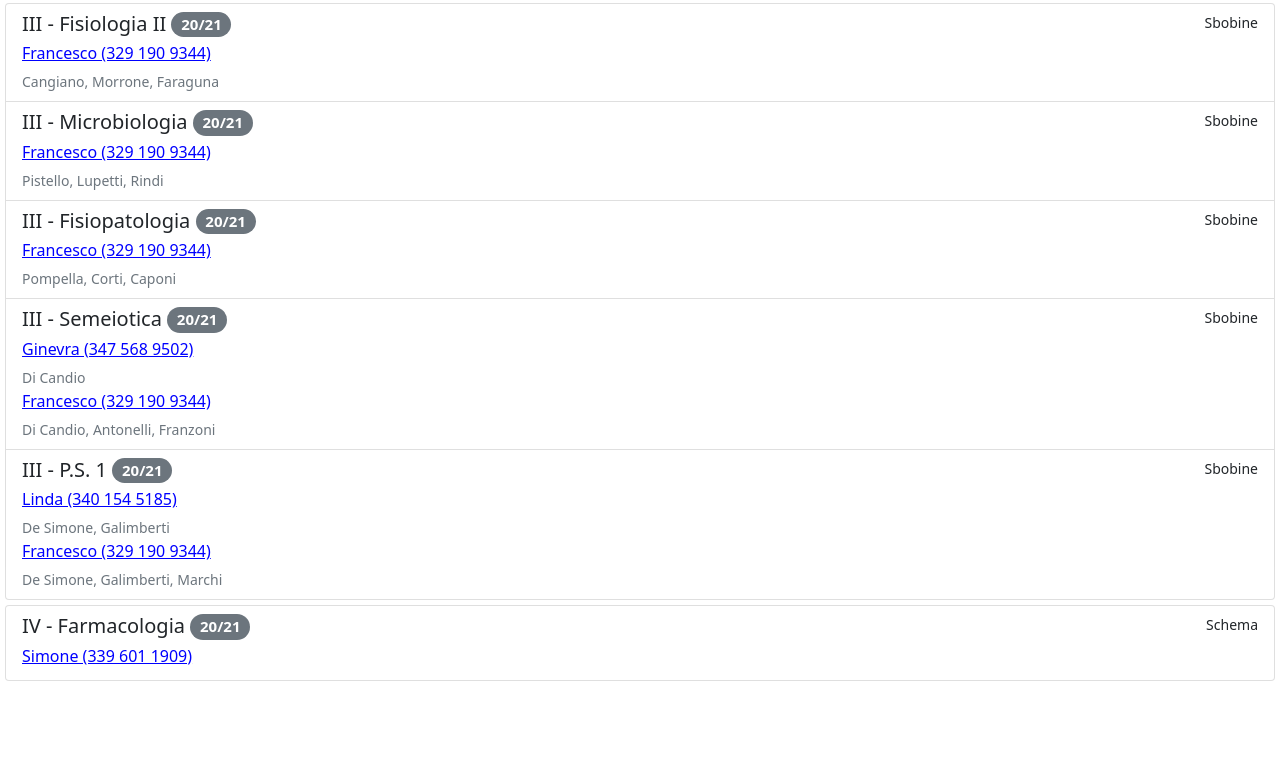
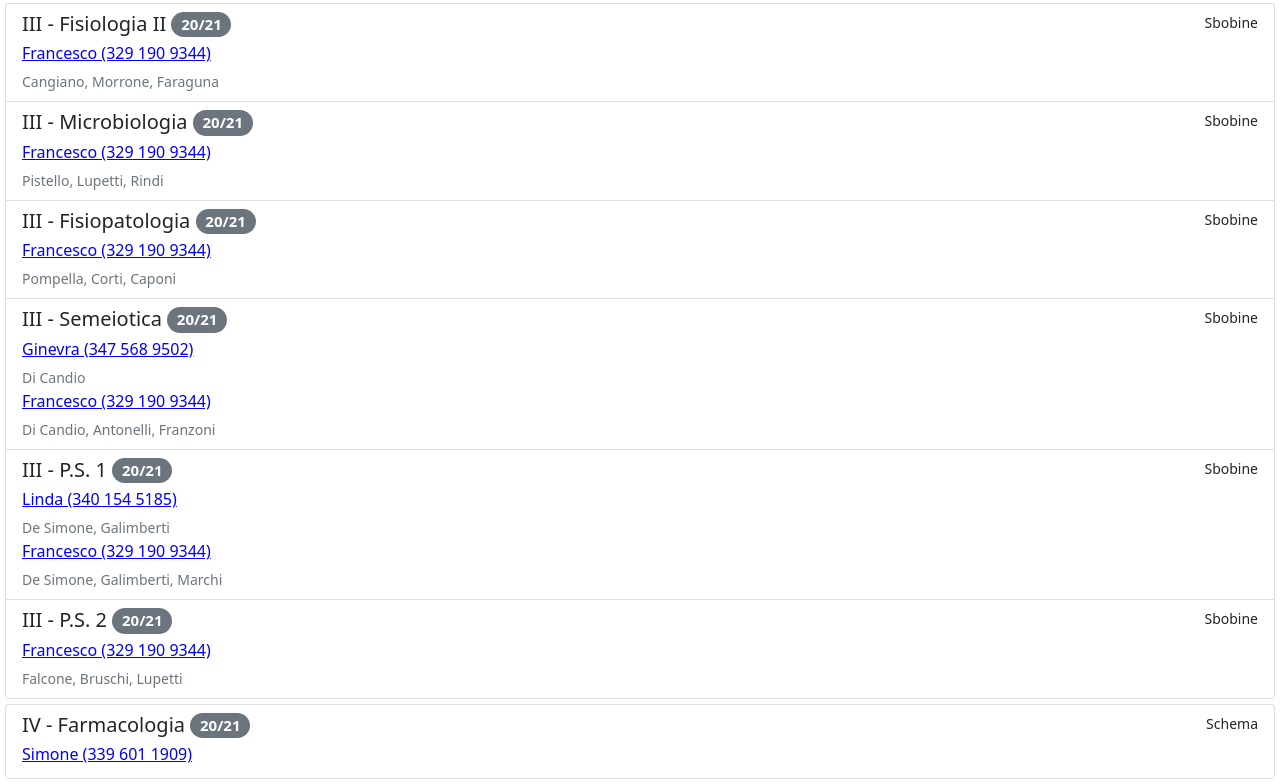
Before and after one commit to tizianobuzz/sbobine, a plain HTML site: page index.html in a window 1280 px wide. Shown: the part 1466-2250 px from the top of the page. Before the commit the page ends 2152 px from the top, so only its background shows below. Drawn offline with nearby package versions, Linux system fonts and the light colour scheme.

Commit message:
aggiunta_fra

```diff
--- a/index.html
+++ b/index.html
@@ -235,6 +235,15 @@
         <p class="mb-1" style="cursor: pointer;color:blue;text-decoration: underline;" onclick="whenC(3291909344, 'Anatomia II')">Francesco (329 190 9344)</p>
         <small class="text-muted">De Simone, Galimberti, Marchi</small>
       </a>
+
+      <a style="cursor:default" href="#" class="list-group-item list-group-item-action" aria-current="true">
+        <div class="d-flex w-100 justify-content-between">
+          <h5 class="mb-1">III - P.S. 2 <span class="badge rounded-pill bg-secondary">20/21</span></h5>
+          <small>Sbobine</small>
+        </div>
+        <p class="mb-1" style="cursor: pointer;color:blue;text-decoration: underline;" onclick="whenC(3291909344, 'P.S. II')">Francesco (329 190 9344)</p>
+        <small class="text-muted">Falcone, Bruschi, Lupetti</small>
+      </a>
     </div>
     <div class="list-group">
       <a style="cursor:default" href="#" class="list-group-item list-group-item-action" aria-current="true">
@@ -245,6 +254,7 @@
         <p class="mb-1" style="cursor: pointer;color:blue;text-decoration: underline;" onclick="whenC(3396011909, 'Farmacologia')">Simone (339 601 1909)</p>
       </a>
 
+
     </div>
   </div>
 
```
